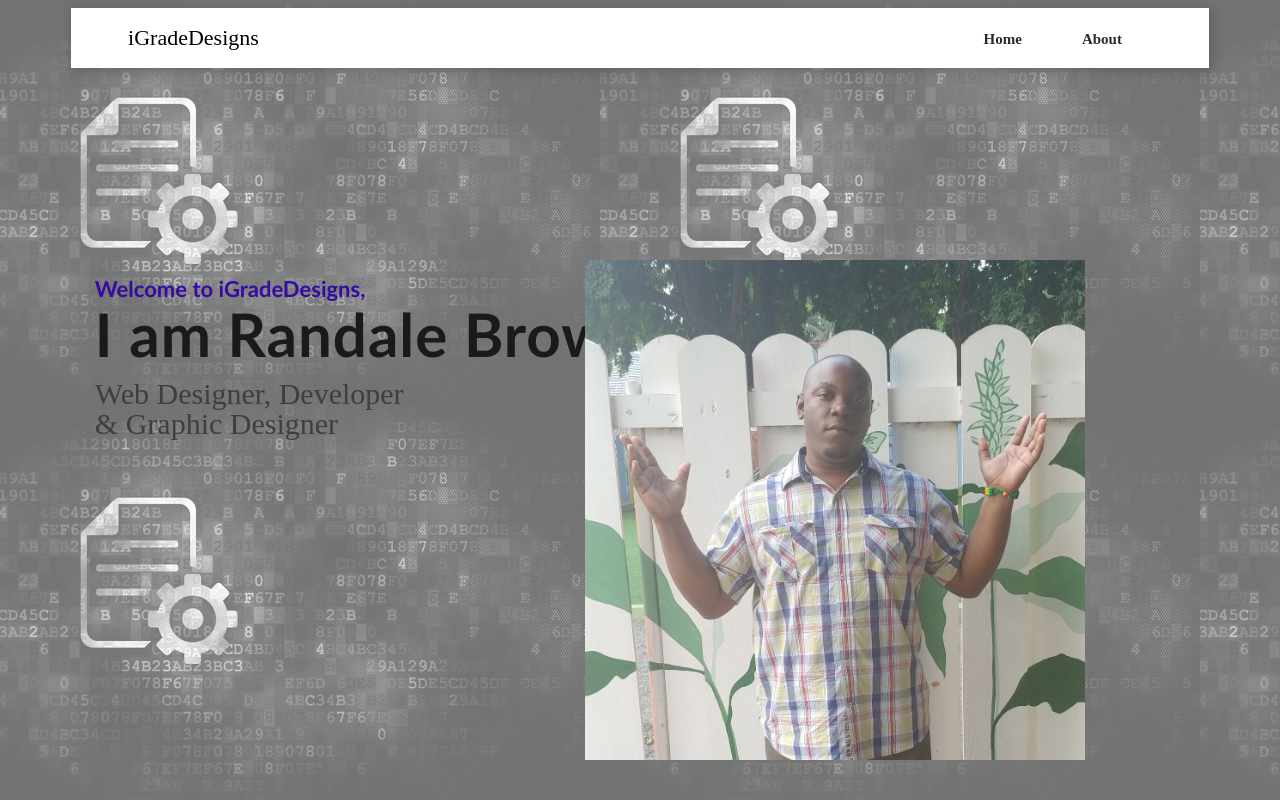
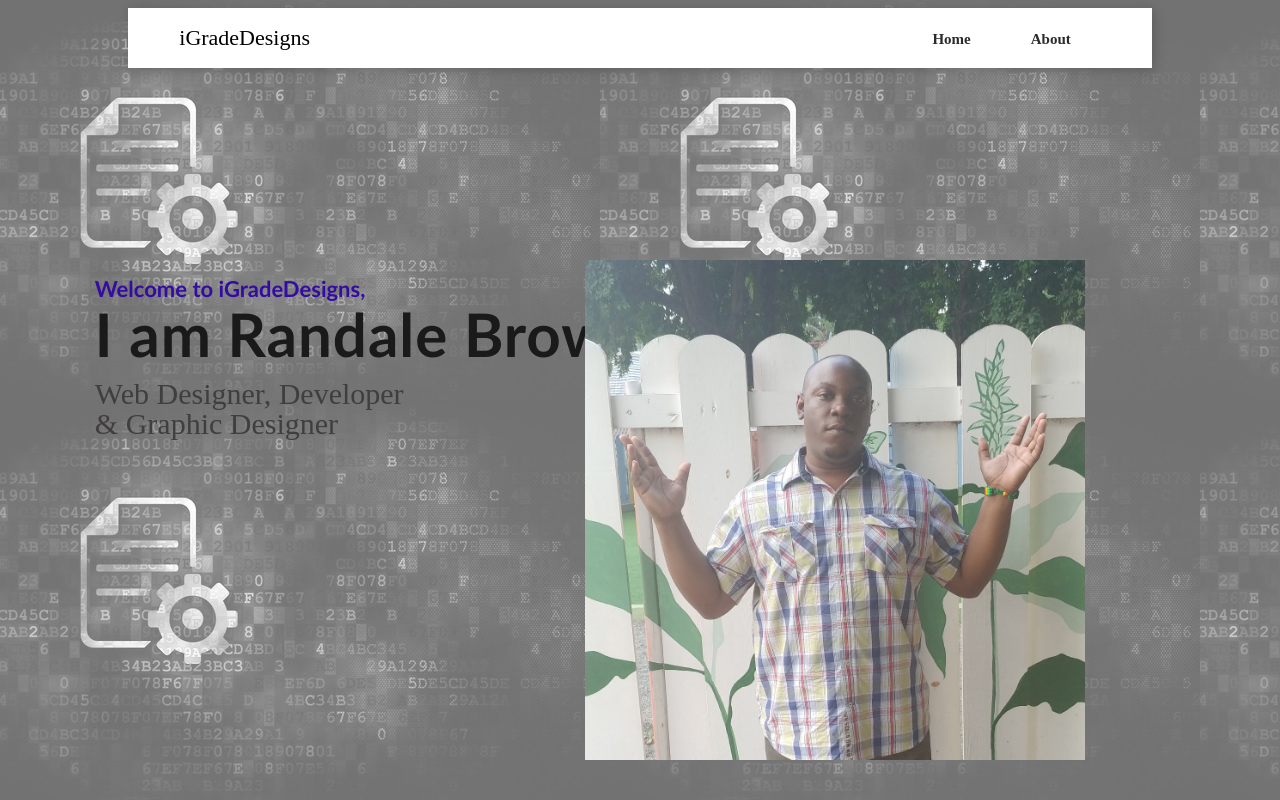
Before and after one commit to iGradeSmash/iGradeDesigns, a plain HTML site: page index.html in a window 1280 px wide. Shown: the top 800 px of the page. Drawn offline with Linux system fonts and the light colour scheme; files whose address does not match are found by name.

Commit message:
additional div for scaling

```diff
--- a/Css/styles.css
+++ b/Css/styles.css
@@ -9,6 +9,10 @@ ul{
 }
 a{
     text-decoration:none;
+}
+#web-container{
+    width:90%;
+    margin: 0 auto;
 }
 section{
     width:90%;
--- a/index.html
+++ b/index.html
@@ -2,7 +2,6 @@
 <html>
 <head>
 <meta charset="utf-8">
-<meta http-equiv="X-UA-Compatible" content="IE=edge">
     <meta name="viewport" content="width=device-width, initial-scale=1.0">
 <title>iGradeDesigns Portfolio Website</title>
 <link rel="stylesheet" type="text/css" href="Css/styles.css"/>
@@ -18,6 +17,8 @@
 
 </head>
 <body style="background-image: url(images/bckg.jpg);">
+  <body>
+    <div id="web-container">
       <section>
         <!--navigation------------------------->
         <nav>
@@ -31,6 +32,7 @@
         </nav>
 
       </section>
+    </div>
     <!--text----------------------->
 		<div class="text-container">
 			<p>Welcome to iGradeDesigns,</p>
```
Lines whose indentation alone changed are shown as unchanged.
